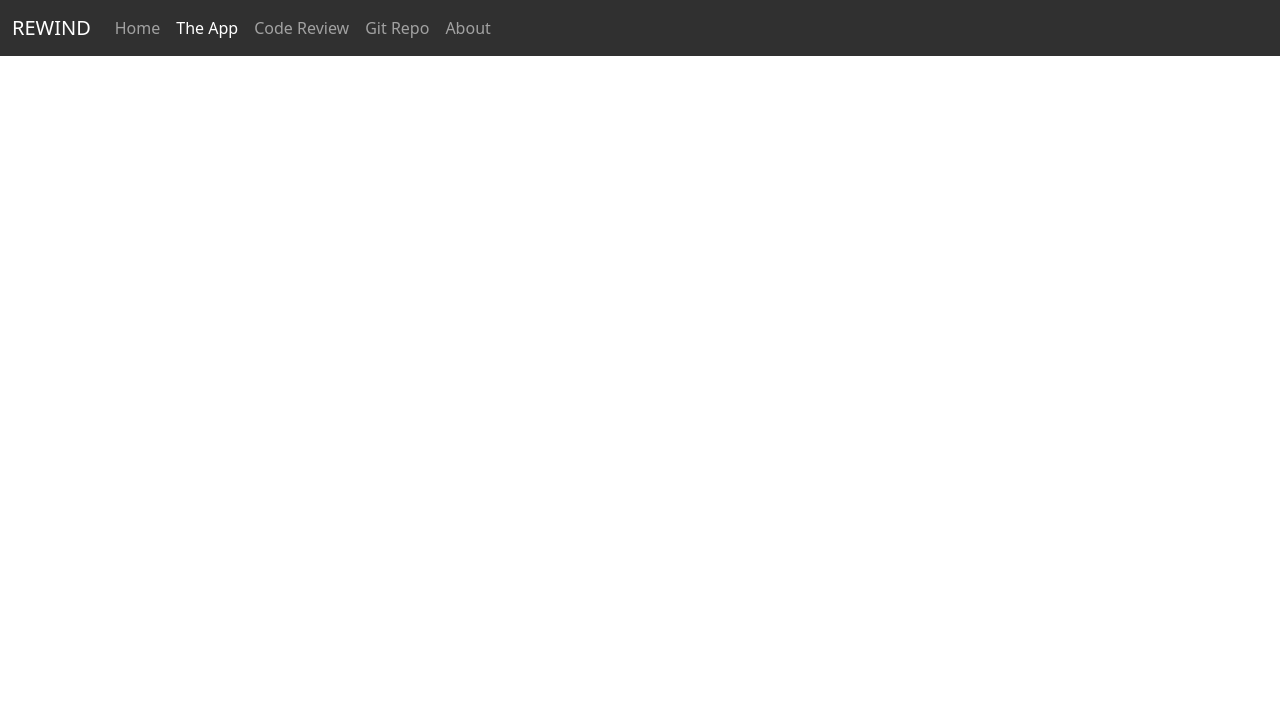
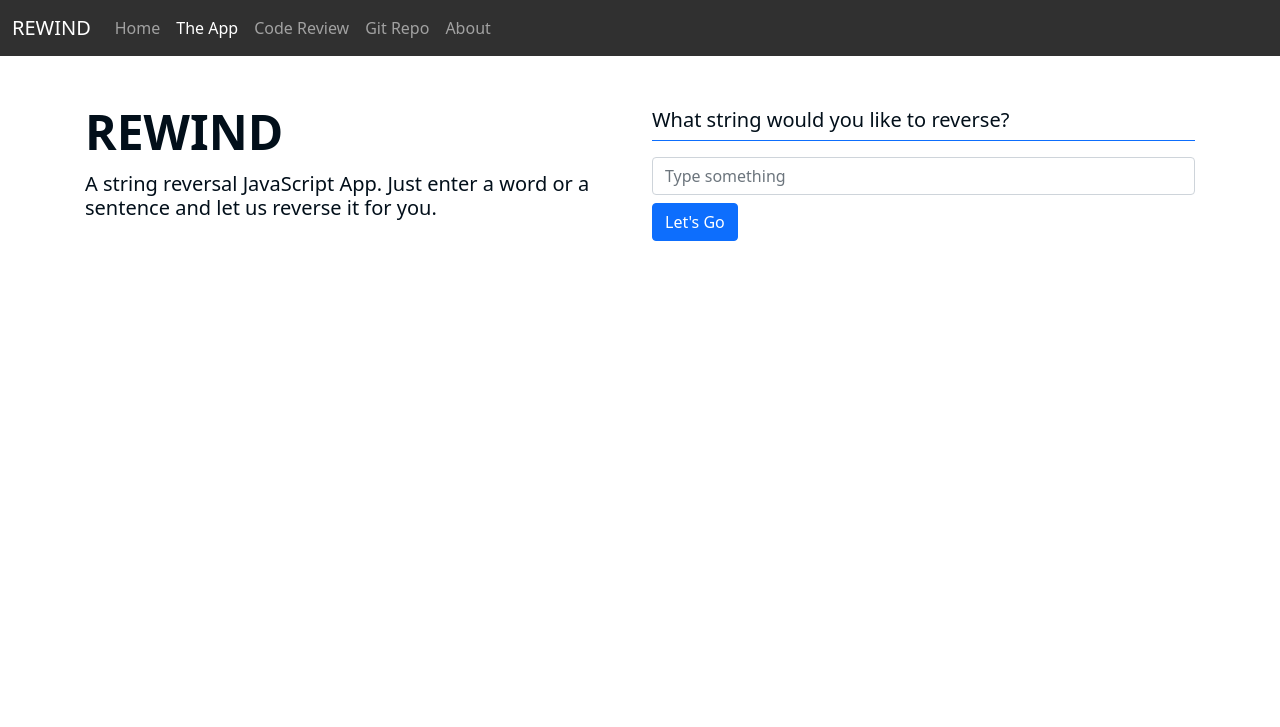
Before and after one commit to gaganssingh/mini_js_project-rewind, a plain HTML site: page app.html in a window 1280 px wide. Shown: the top 727 px of the page. Drawn offline with nearby package versions, Linux system fonts and the light colour scheme.

Commit message:
Setup layout for the app page

```diff
--- a/app.html
+++ b/app.html
@@ -84,7 +84,50 @@
 
     <!-- Main Content Body -->
     <main class="flex-shrink-0">
-      <div class="container"></div>
+      <div class="container mt-5">
+        <div class="row row-cols-1 row-cols-lg-2">
+          <!-- Left / Top side -->
+          <div class="col">
+            <h1 class="display-5 fw-bold lh-1 mb-3">REWIND</h1>
+            <h4 class="lead pb-2">
+              A string reversal JavaScript App. Just enter a word or a sentence
+              and let us reverse it for you.
+            </h4>
+          </div>
+
+          <!-- Right / Bottom side -->
+          <div class="col">
+            <h5 class="border-1 border-bottom border-primary pb-2">
+              What string would you like to reverse?
+            </h5>
+            <form class="row gx-3 gy-2 pt-2">
+              <div class="col">
+                <input
+                  type="text"
+                  id="userString"
+                  class="form-control"
+                  placeholder="Type something"
+                />
+              </div>
+              <div class="col-12">
+                <button type="button" class="btn btn-primary" id="btnSubmit">
+                  Let's Go
+                </button>
+              </div>
+              <!-- Alert -->
+              <div
+                class="alert alert-primary invisible fade show"
+                id="alert"
+                role="alert"
+              >
+                <h4 class="alert-heading">Well Done</h4>
+                <hr />
+                <p class="mb-0" id="msg"></p>
+              </div>
+            </form>
+          </div>
+        </div>
+      </div>
     </main>
 
     <!-- Footer -->
```
Also changed, not shown: index.html (+2 -4 lines).
